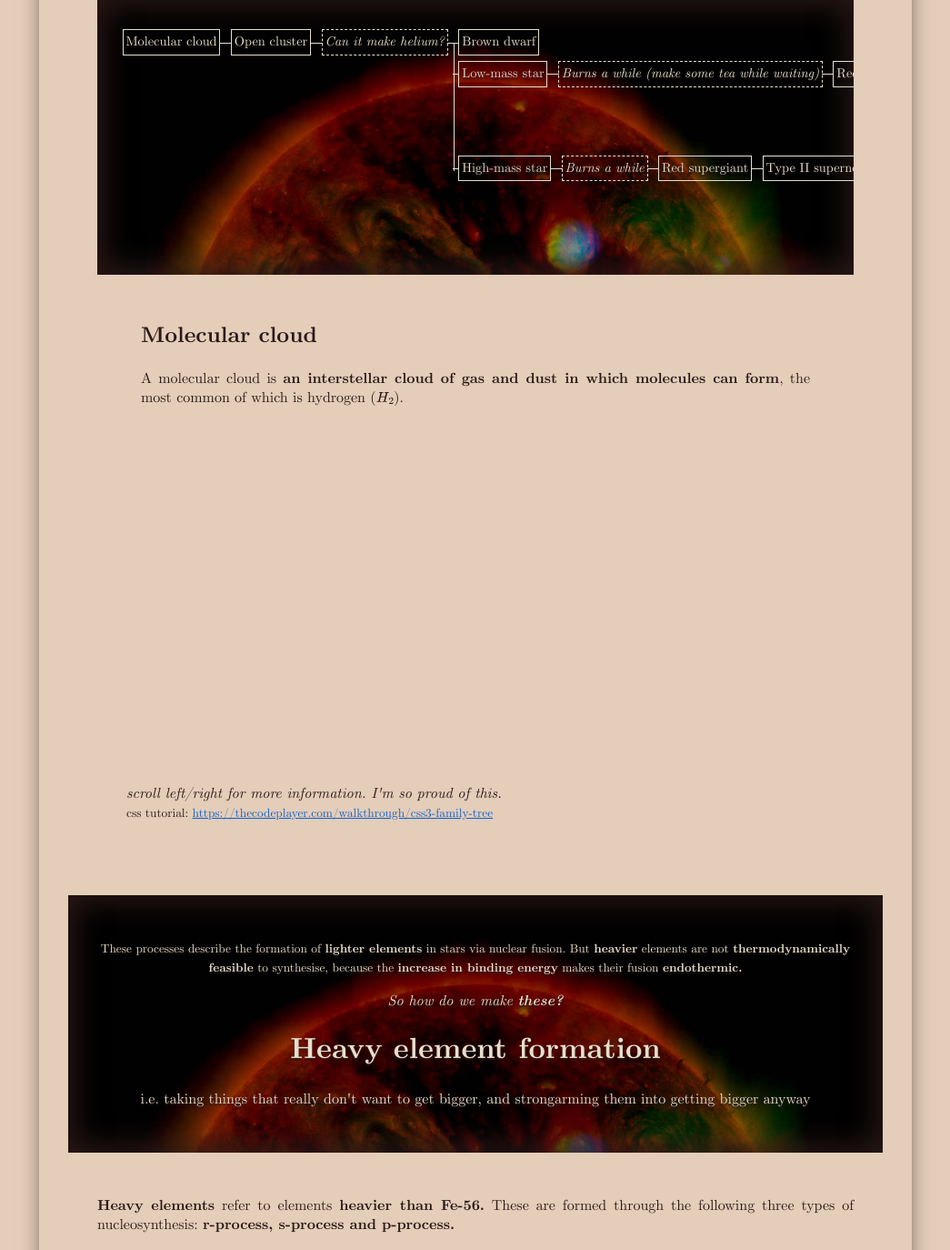
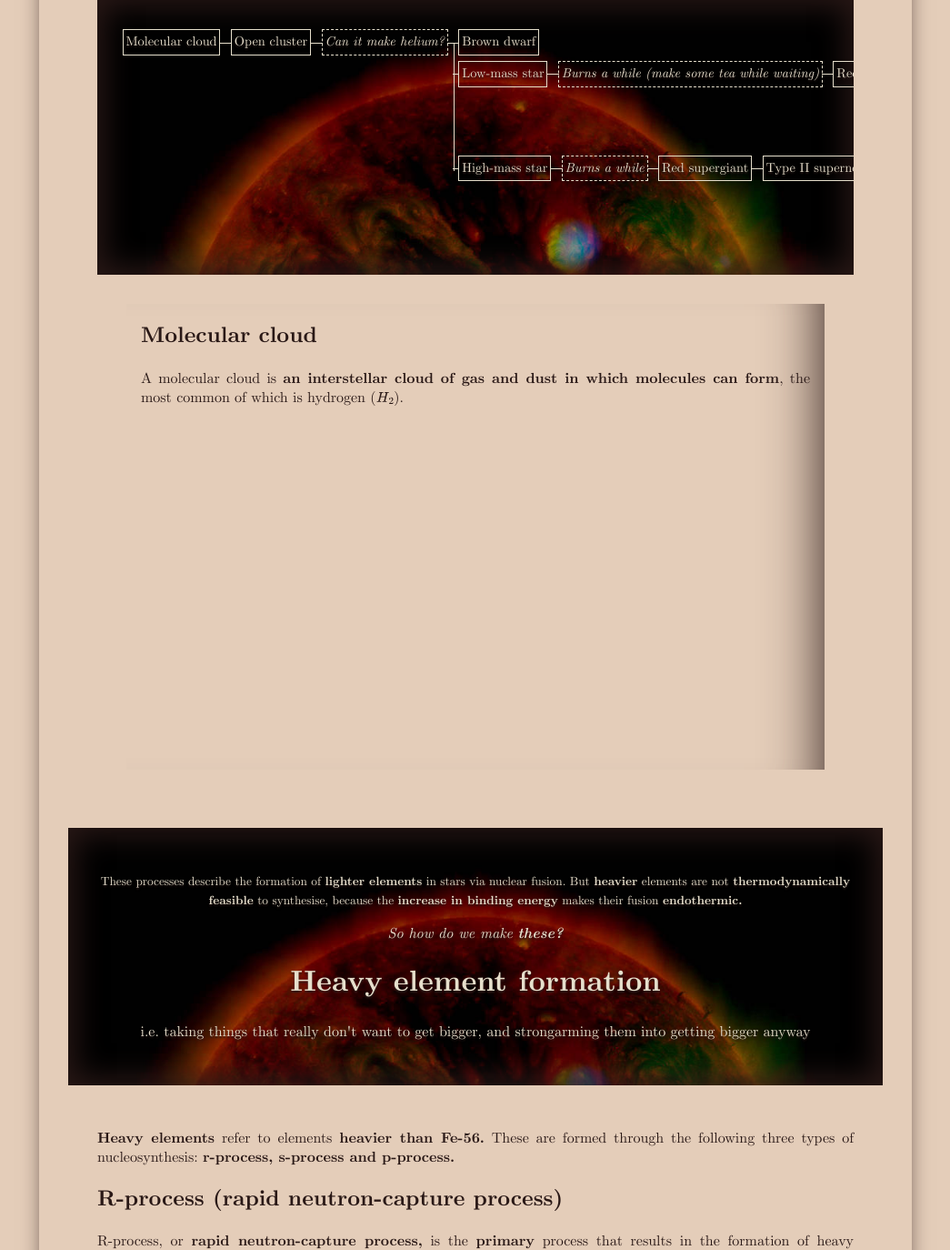
Before and after one commit to owl10124/pc5132-website, a Flask app: page / in a window 1280 px wide. Shown: the part 2910-4284 px from the top of the page at 91% size, without its empty margins (213-1258 px from the left). Run offline with Flask 2, Linux system fonts and the light colour scheme.

Commit message:
actl, tbh…

```diff
--- a/static/starstyle.css
+++ b/static/starstyle.css
@@ -121,9 +121,12 @@
     color:var(--color);
     background-color:var(--bg);
 }
+#starparent > div.untouched {
+    box-shadow: var(--color) -64px 0 64px -64px inset;
+}
 
 #starparent > div.rxn {
     background-color: #fff8;
-    box-shadow: inset black 0 0 12px -4px;
+    box-shadow: inset var(--color) 0 0 12px -4px;
     padding: 8px 24px;
 }
--- a/templates/partials/starchart.html
+++ b/templates/partials/starchart.html
@@ -3,10 +3,6 @@
     <div class="flex" id="starparent">
         {% include "partials/stellar.html"%}
     </div>
-    <p>
-        <em>scroll left/right for more information. I'm so proud of this.</em><br>
-        <small>css tutorial: <a href="https://thecodeplayer.com/walkthrough/css3-family-tree">https://thecodeplayer.com/walkthrough/css3-family-tree</a></small>
-    </p>
 </div>
 <script>
     const starids = new Map();
@@ -31,6 +27,7 @@
             let x = stars.findIndex(x=>y<x.offsetLeft-16);
             if (x<0) x=0;
             if (x!==c) {
+                if (first) first.classList.remove("untouched"), first=null;
                 starids.get(stars[c].id).classList.remove("selected");
                 if (stars[c].id==="beyond-helium") tea.classList.remove("selected");
                 c=x;
@@ -39,7 +36,9 @@
                 starids.get(stars[c].id).scrollIntoView({block:"nearest",inline:"start"});
             }
         });
+
+        sp.children[0].classList.add("untouched");
+        let first = document.getElementsByClassName("untouched")[0];
     });
-    document.body.scroll();
 
 </script>
```
